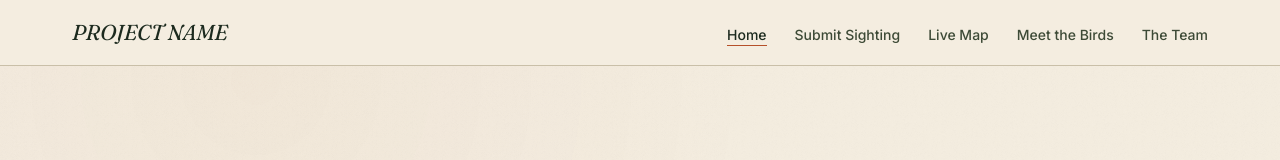
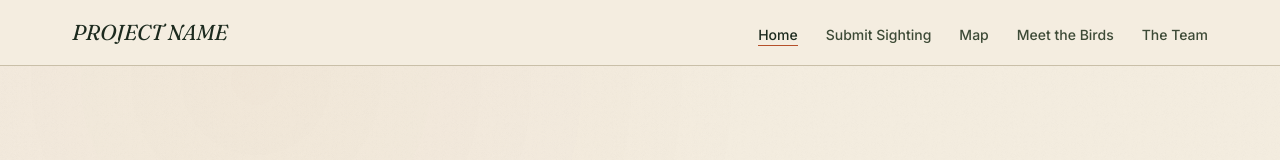
Before and after one commit to kyfialko/hummer_tracker, a plain HTML site: page index.html in a window 1280 px wide. Shown: the top 160 px of the page. Drawn offline with Linux system fonts and the light colour scheme.

Commit message:
Update index.html

```diff
--- a/index.html
+++ b/index.html
@@ -65,7 +65,7 @@
     <ul class="nav-links">
       <li><a href="index.html">Home</a></li>
       <li><a href="submit.html">Submit Sighting</a></li>
-      <li><a href="map.html">Live Map</a></li>
+      <li><a href="map.html">Map</a></li>
       <li><a href="birds.html">Meet the Birds</a></li>
       <li><a href="team.html">The Team</a></li>
     </ul>
```
